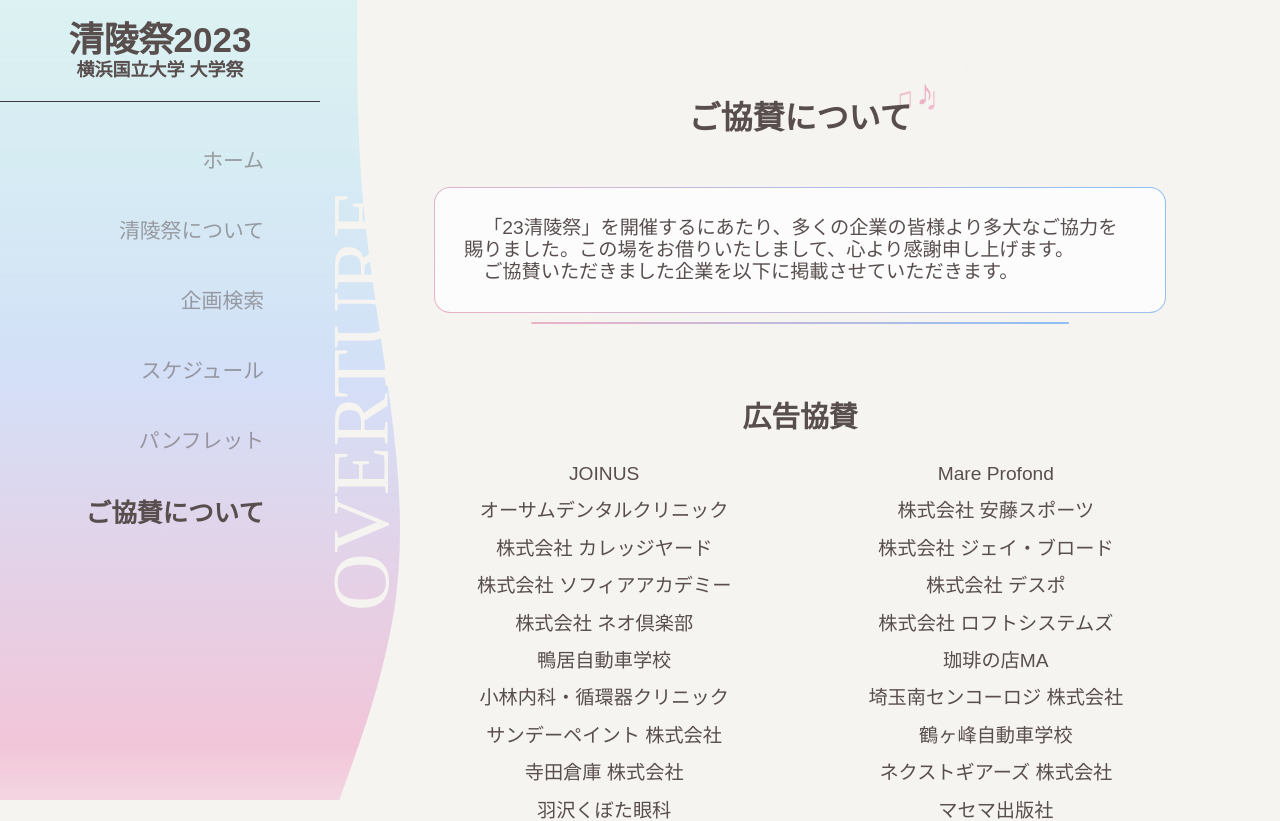
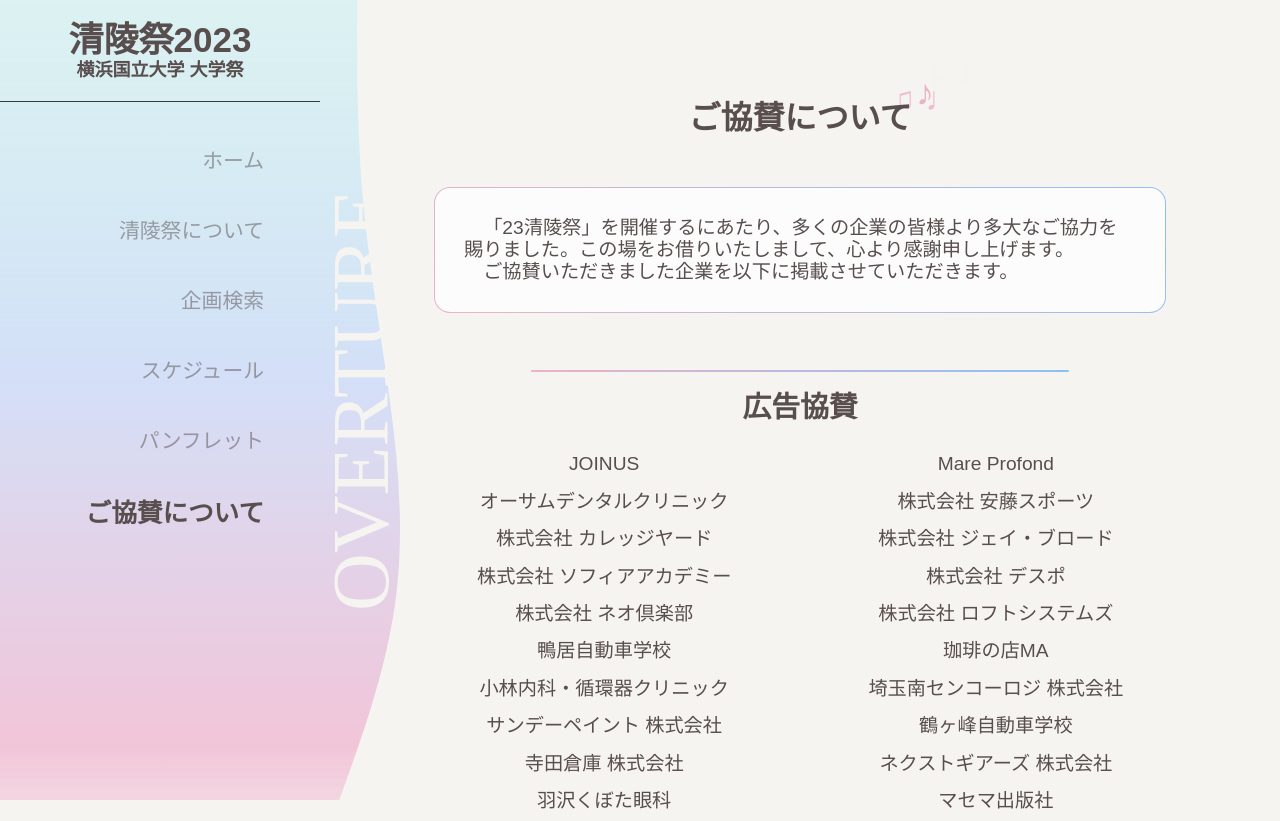
Before and after one commit to ynufes-tech/ynufes-seiryo23, a Nuxt app: page /sponsors in a window 1280 px wide. Shown: the top 821 px of the page. Built offline with nearby package versions, Linux system fonts and the light colour scheme.

Commit message:
💄 (page/sponsors)Sectionの間隔の修正

```diff
--- a/pages/sponsors/index.vue
+++ b/pages/sponsors/index.vue
@@ -176,6 +176,7 @@
 
   #sponsors-page-section-frame {
     text-align: start;
+    margin-bottom: 3em;
   }
 
   .tone-wrapper {
@@ -188,7 +189,8 @@
   }
 
   .sponsor-section {
-    margin-top: 4em;
+    margin-top: 1em;
+    margin-bottom: 4em;
 
     h2 {
       font-size: 1.5em;
```
